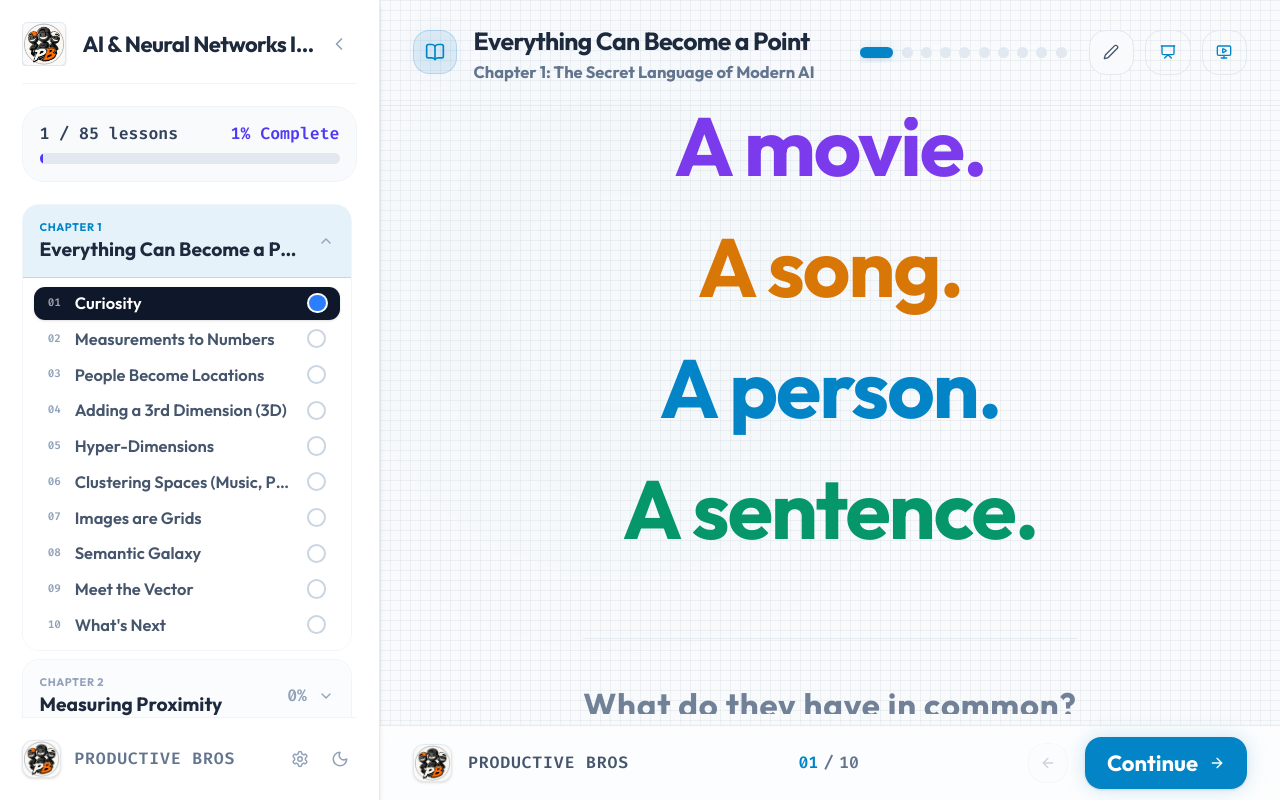
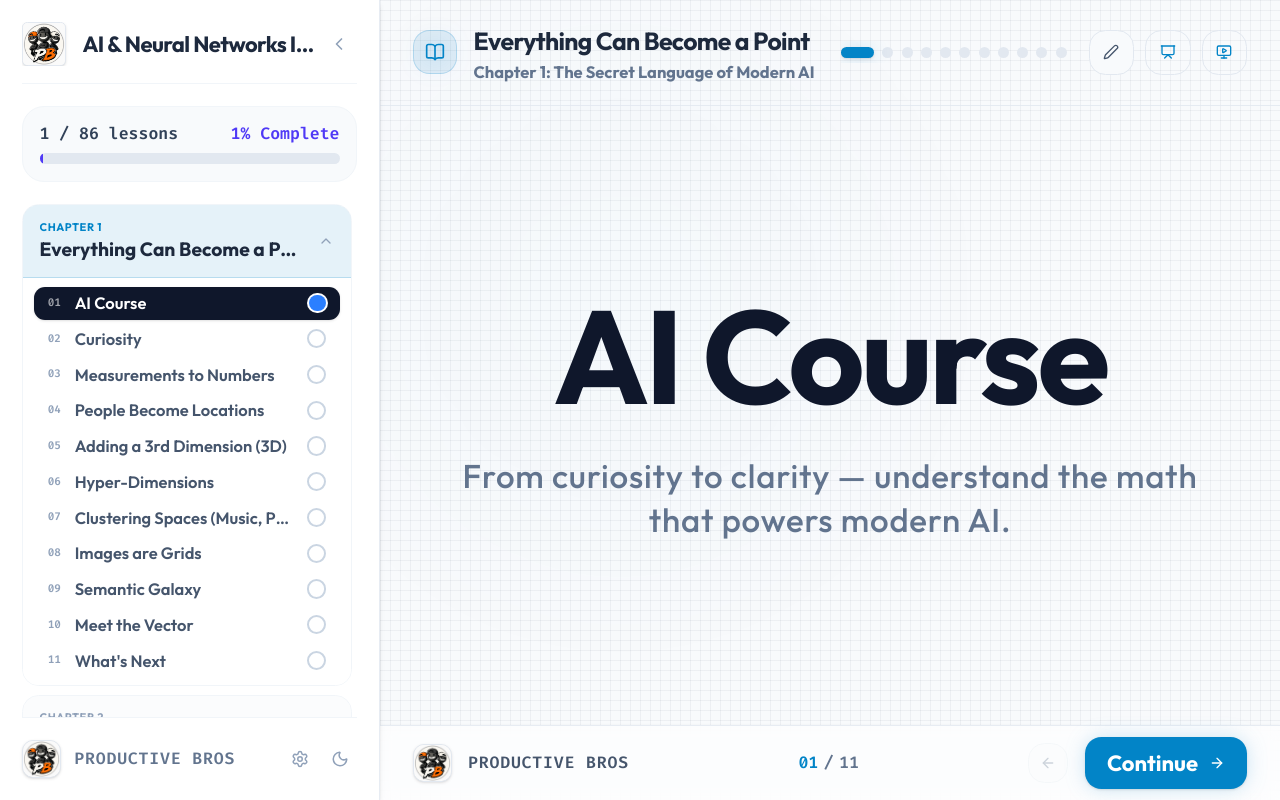
Before and after one commit to Fayzan9/PBCourses, a React (Vite) app: page / in a window 1280 px wide. Both pictures are taken after a click on the element 246 px from the left and 399 px from the top of the page. Built offline with nearby package versions, Linux system fonts and the light colour scheme.

Commit message:
feat: Add Scene00_Intro component and include it in Chapter 1 scenes

```diff
--- /dev/null
+++ b/src/courses/ai/scenes/chapter_1/Scene00_Intro.tsx
@@ -0,0 +1,26 @@
+import React from 'react';
+import { motion } from 'framer-motion';
+
+export const Scene00_Intro: React.FC = () => {
+  return (
+    <div className="flex flex-col items-center justify-center h-full text-center max-w-4xl mx-auto px-4">
+      <motion.h1
+        initial={{ opacity: 0, y: 40 }}
+        animate={{ opacity: 1, y: 0 }}
+        transition={{ duration: 1, ease: 'easeOut' }}
+        className="text-6xl md:text-8xl font-extrabold tracking-tight text-slate-900"
+      >
+        AI Course
+      </motion.h1>
+
+      <motion.p
+        initial={{ opacity: 0, y: 20 }}
+        animate={{ opacity: 1, y: 0 }}
+        transition={{ delay: 0.8, duration: 0.9, ease: 'easeOut' }}
+        className="mt-6 text-xl md:text-2xl text-slate-500 font-medium tracking-wide"
+      >
+        From curiosity to clarity — understand the math that powers modern AI.
+      </motion.p>
+    </div>
+  );
+};
--- a/src/courses/ai/scenes/chapter_1/index.ts
+++ b/src/courses/ai/scenes/chapter_1/index.ts
@@ -1,5 +1,6 @@
 import type { Chapter } from '../../../CourseViewer';
 
+import { Scene00_Intro } from './Scene00_Intro';
 import { Scene1_Curiosity } from './Scene01_Curiosity';
 import { Scene2_PersonRep } from './Scene02_PersonRep';
 import { Scene3_PeoplePoints } from './Scene03_PeoplePoints';
@@ -16,6 +17,7 @@ export const chapter1: Chapter = {
   title: "Everything Can Become a Point",
   subtitle: "Chapter 1: The Secret Language of Modern AI",
   scenes: [
+    { component: Scene00_Intro, title: "AI Course" },
     { component: Scene1_Curiosity, title: "Curiosity" },
     { component: Scene2_PersonRep, title: "Measurements to Numbers" },
     { component: Scene3_PeoplePoints, title: "People Become Locations" },
```
